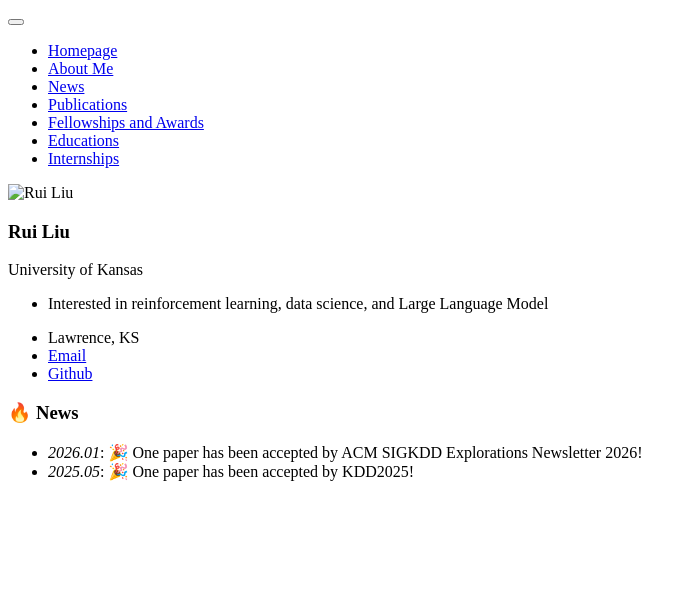
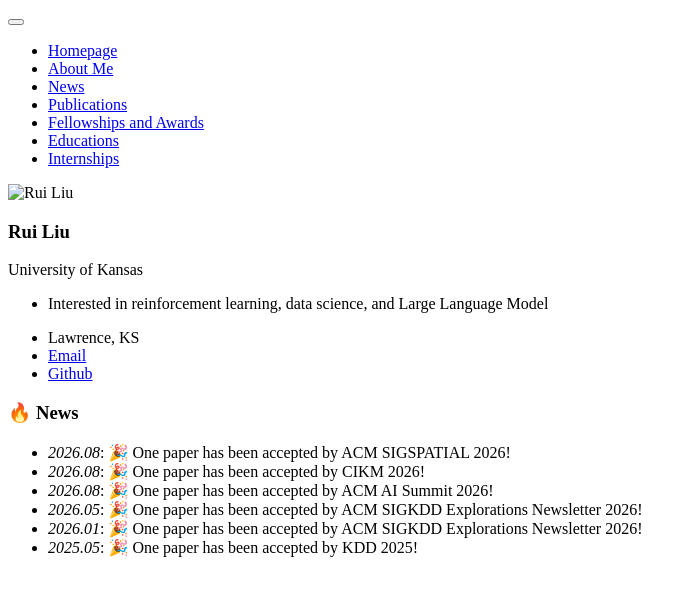
Before and after one commit to RayLiu1103/rayliu1103.github.io, a Jekyll site: the page built from _pages/includes/news.md, in a window 1280 px wide. Shown: the top 596 px of the page, without its empty margins (0-696 px from the left). Built offline with Jekyll 4.4.1, drawn with Linux system fonts in a browser that asks for light colours; our own code applies the rules of GitHub Pages for plain Markdown files; comment, search, counter and statistics services are not loaded.

Commit message:
Update news.md

```diff
--- a/_pages/includes/news.md
+++ b/_pages/includes/news.md
@@ -1,3 +1,7 @@
 # 🔥 News
+- *2026.08*: 🎉 One paper has been accepted by ACM SIGSPATIAL 2026!
+- *2026.08*: 🎉 One paper has been accepted by CIKM 2026!
+- *2026.08*: 🎉 One paper has been accepted by ACM AI Summit 2026!
+- *2026.05*: 🎉 One paper has been accepted by ACM SIGKDD Explorations Newsletter 2026!
 - *2026.01*: 🎉 One paper has been accepted by ACM SIGKDD Explorations Newsletter 2026!
-- *2025.05*: 🎉 One paper has been accepted by KDD2025!
+- *2025.05*: 🎉 One paper has been accepted by KDD 2025!
```
